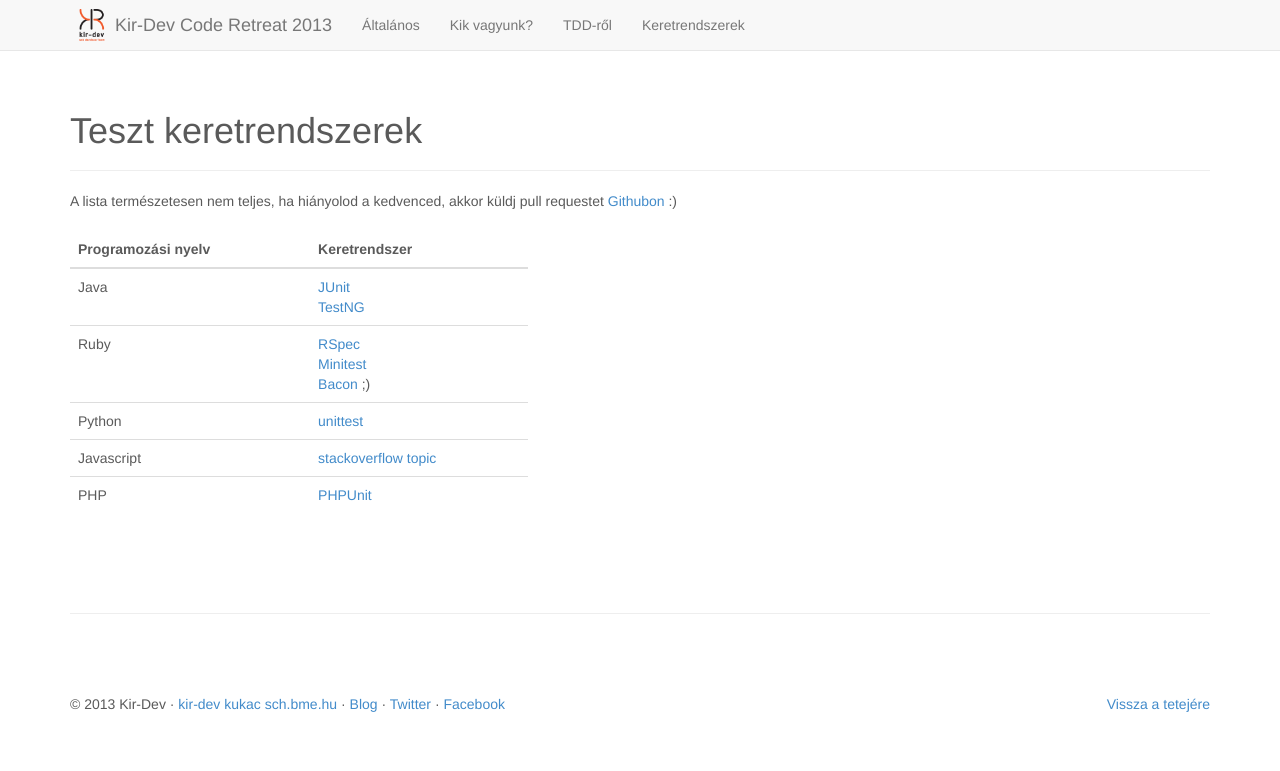
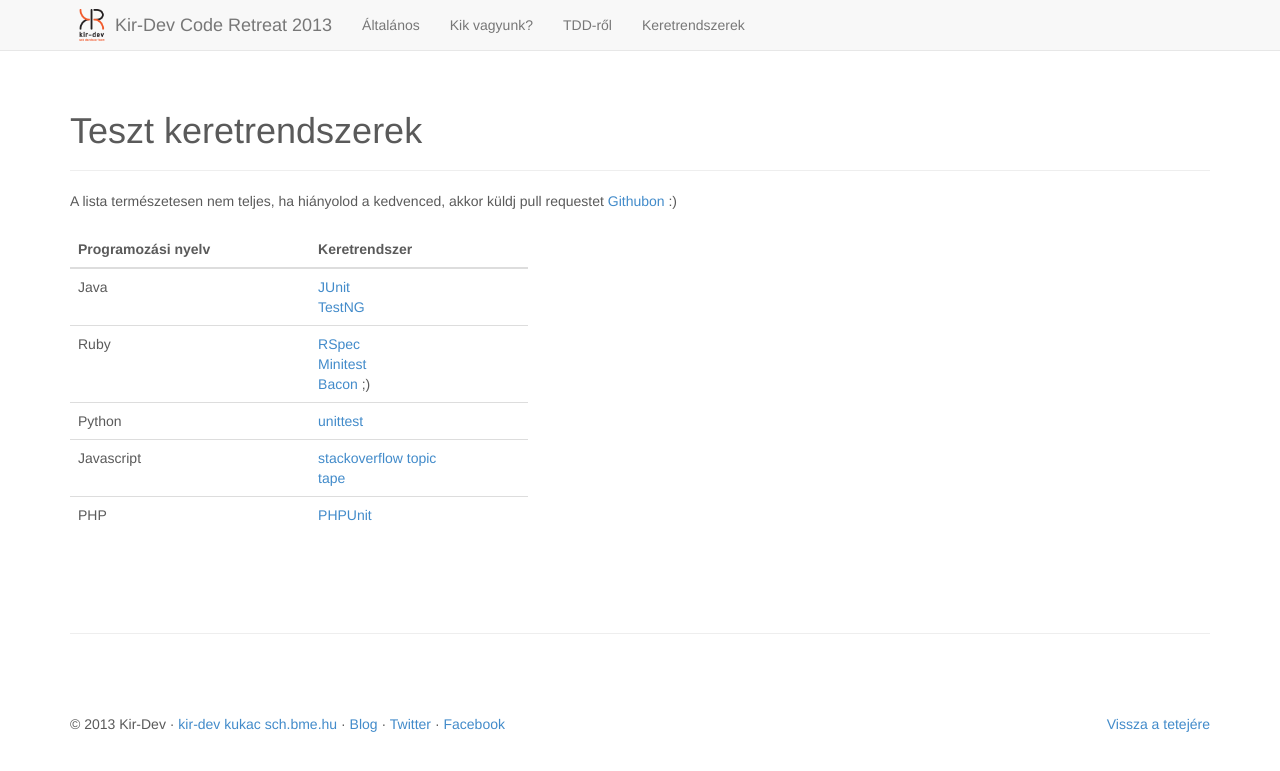
Before and after one commit to kir-dev/code-retreat, a Jekyll site: the page built from test-frameworks.html, in a window 1280 px wide. Shown: the top 771 px of the page. Built offline with Jekyll 4.4.1, drawn with Linux system fonts in a browser that asks for light colours; Markdown is read by kramdown in place of the engine named in the settings.

Commit message:
adding tape to the list

```diff
--- a/test-frameworks.html
+++ b/test-frameworks.html
@@ -51,6 +51,8 @@
                     <td>Javascript</td>
                     <td>
                         <a href="http://stackoverflow.com/questions/300855/javascript-unit-test-tools-for-tdd">stackoverflow topic</a>
+                        <br/>
+                        <a href="https://github.com/substack/tape">tape</a>
                     </td>
                 </tr>
                 <tr>
```
